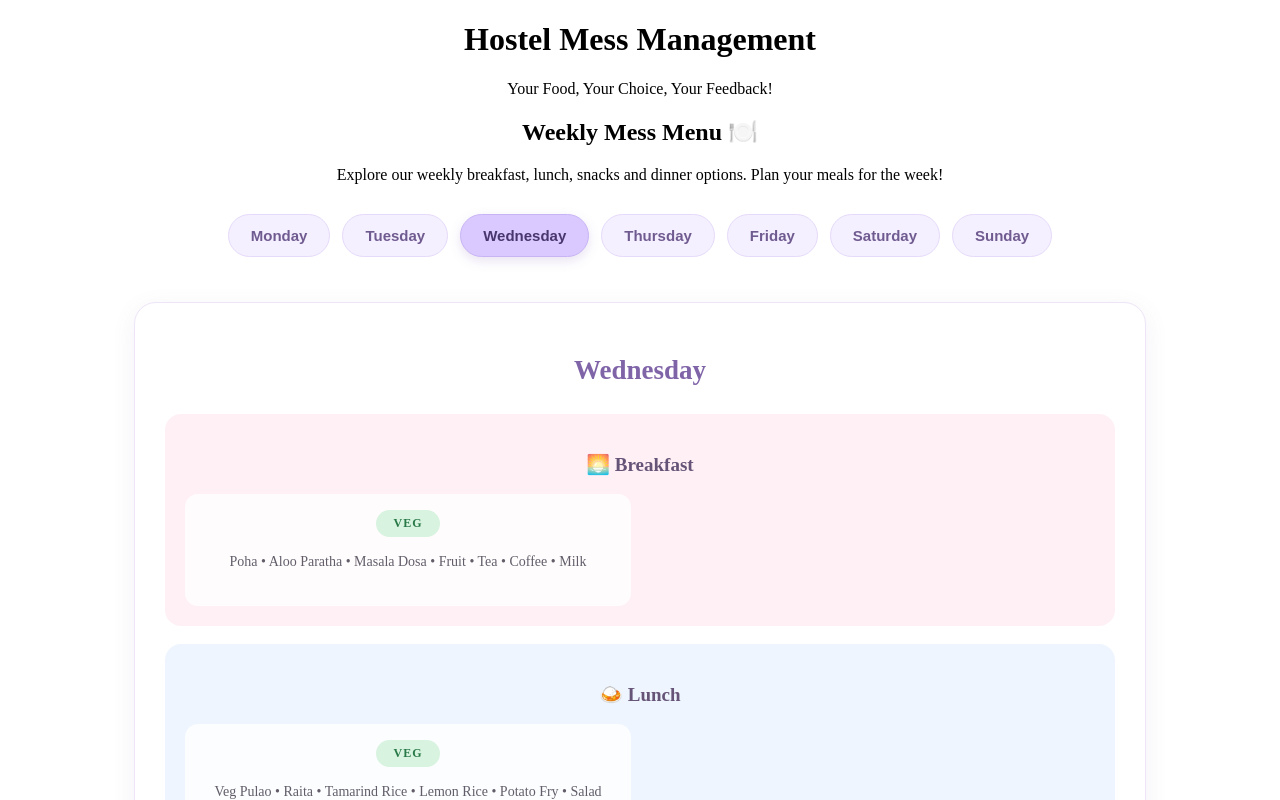
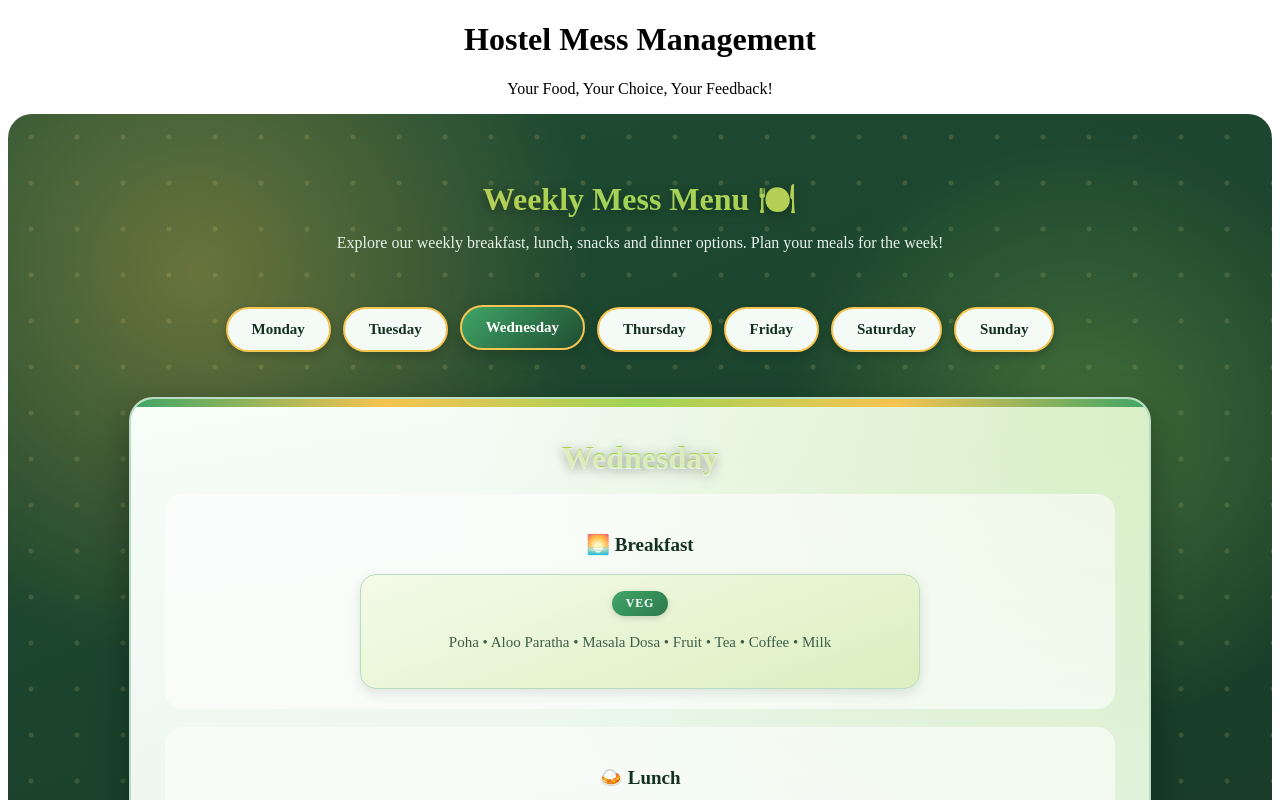
Before and after one commit to sivakumarsharikha07/hostel-mess, a plain HTML site: page index.html in a window 1280 px wide. Shown: the top 800 px of the page. Drawn offline with Linux system fonts and the light colour scheme.

Commit message:
Update timetable.css

```diff
--- a/css/timetable.css
+++ b/css/timetable.css
@@ -1,10 +1,39 @@
+/* =====================================
+   WEEKLY TIMETABLE - APPETIZING GREEN THEME
+===================================== */
 
-/* =====================================
-   WEEKLY TIMETABLE - PASTEL THEME
-===================================== */
+:root {
+    --tt-green-dark: #14301f;
+    --tt-green: #1f4d33;
+    --tt-green-mid: #2f7a4d;
+    --tt-green-bright: #3fa566;
+    --tt-lime: #9fd356;
+    --tt-mint: #e9f7ee;
+    --tt-sage: #d7ecdc;
+    --tt-gold: #f5c451;
+    --tt-gold-deep: #d9961f;
+    --tt-text: #1b2e21;
+    --tt-muted: #3f5e48;
+    --tt-border: #b9dcc4;
+}
+
+/* WEEKLY TIMETABLE */
 
 #timetable {
     text-align: center;
+    font-family: "Times New Roman", Georgia, serif;
+    color: var(--tt-text);
+    padding: 40px 20px 50px;
+    border-radius: 24px;
+    position: relative;
+    overflow: hidden;
+    /* Same green base and golden glows as the festive section */
+    background:
+        radial-gradient(circle at 15% 10%, rgba(245, 196, 81, 0.35) 0, transparent 22%),
+        radial-gradient(circle at 85% 20%, rgba(159, 211, 86, 0.3) 0, transparent 18%),
+        radial-gradient(circle at 50% 100%, rgba(245, 196, 81, 0.2) 0, transparent 30%),
+        radial-gradient(circle, rgba(255, 230, 150, 0.14) 2px, transparent 3px) 0 0 / 46px 46px,
+        linear-gradient(160deg, var(--tt-green) 0%, var(--tt-green-dark) 100%);
 }
 
 /* Main menu container */
@@ -13,6 +42,25 @@
     width: 100%;
     margin: 30px auto;
     text-align: center;
+}
+
+
+/* Heading inside the timetable, if present */
+
+#timetable h2 {
+    font-size: 32px;
+    margin-bottom: 10px;
+    background: linear-gradient(90deg, #ffd670, var(--tt-gold), var(--tt-lime), var(--tt-gold), #ffd670);
+    background-size: 200% auto;
+    -webkit-background-clip: text;
+    background-clip: text;
+    color: transparent;
+    filter: drop-shadow(0 2px 6px rgba(0, 0, 0, 0.35));
+    animation: ttShimmer 4s linear infinite;
+}
+
+#timetable > p {
+    color: #e8f5ea;
 }
 
 /* =====================================
@@ -25,30 +73,30 @@
     flex-wrap: wrap;
     gap: 12px;
     margin: 25px auto;
+    padding: 0 12px;
 }
 
 .tt-tab {
-    padding: 12px 22px;
-    border: 1px solid #e5dafa;
+    padding: 12px 24px;
+    border: 2px solid var(--tt-gold);
     border-radius: 25px;
-    background: #f5f0ff;
-    color: #705b91;
+    background: #f4fbf6;
+    color: var(--tt-green-dark);
+    font-family: "Times New Roman", Georgia, serif;
     font-size: 15px;
-    font-weight: 600;
+    font-weight: bold;
     cursor: pointer;
+    box-shadow: 0 3px 10px rgba(0, 0, 0, 0.2);
     transition: all 0.3s ease;
 }
 
-.tt-tab:hover {
-    background: #e8ddff;
-    transform: translateY(-3px);
-}
-
+.tt-tab:hover,
 .tt-tab.active {
-    background: #d9c9ff;
-    color: #49366e;
-    border-color: #c8b4f5;
-    box-shadow: 0 4px 12px rgba(145, 117, 190, 0.2);
+    background: linear-gradient(135deg, var(--tt-green-bright), var(--tt-green));
+    color: #ffffff;
+    border-color: var(--tt-gold);
+    box-shadow: 0 6px 16px rgba(20, 48, 31, 0.45);
+    transform: translateY(-2px);
 }
 
 /* =====================================
@@ -64,20 +112,38 @@
 .tt-card {
     width: 90%;
     max-width: 950px;
-    padding: 30px;
+    padding: 34px;
     margin: 20px auto;
-    background: #ffffff;
-    border: 1px solid #eee5f8;
-    border-radius: 22px;
-    box-shadow: 0 6px 22px rgba(130, 110, 160, 0.10);
+    background:
+        radial-gradient(circle at top right, rgba(159, 211, 86, 0.3), transparent 45%),
+        linear-gradient(170deg, #f7fdf9 0%, var(--tt-sage) 100%);
+    border: 2px solid var(--tt-border);
+    border-radius: 24px;
+    box-shadow: 0 14px 36px rgba(0, 0, 0, 0.35);
     animation: ttFade 0.4s ease;
     text-align: center;
+    position: relative;
+    overflow: hidden;
+}
+
+/* Gold-and-green strip across the top of the card */
+
+.tt-card::before {
+    content: "";
+    position: absolute;
+    top: 0;
+    left: 0;
+    right: 0;
+    height: 8px;
+    background: linear-gradient(90deg, var(--tt-green-bright), var(--tt-gold), var(--tt-lime), var(--tt-gold), var(--tt-green-bright));
 }
 
 .tt-card > h2 {
-    color: #8064a8;
+    color: var(--tt-green);
     font-size: 27px;
+    margin-top: 6px;
     margin-bottom: 28px;
+    text-shadow: 0 1px 0 rgba(255, 255, 255, 0.6);
 }
 
 /* =====================================
@@ -87,39 +153,25 @@
 .tt-meal {
     padding: 20px;
     margin: 18px 0;
-    border-radius: 16px;
+    border-radius: 18px;
+    background: rgba(255, 255, 255, 0.6);
     text-align: center;
-    transition: transform 0.3s ease;
+    transition: transform 0.3s ease, box-shadow 0.3s ease;
 }
 
 .tt-meal:hover {
     transform: translateY(-3px);
-}
-
-.tt-meal:nth-of-type(1) {
-    background: #fff0f5;
-}
-
-.tt-meal:nth-of-type(2) {
-    background: #eef5ff;
-}
-
-.tt-meal:nth-of-type(3) {
-    background: #effaf3;
-}
-
-.tt-meal:nth-of-type(4) {
-    background: #f5efff;
+    box-shadow: 0 8px 20px rgba(20, 48, 31, 0.15);
 }
 
 .tt-meal h3 {
-    color: #655477;
+    color: var(--tt-green-dark);
     font-size: 19px;
     margin-bottom: 18px;
 }
 
 /* =====================================
-   VEG AND NON-VEG OPTIONS
+   VEG OPTIONS
 ===================================== */
 
 .tt-food-options {
@@ -128,16 +180,34 @@
     gap: 18px;
 }
 
+/* Food tiles: fresh green tints, first and last differ slightly */
+
 .tt-food-options > div {
-    padding: 16px;
-    border-radius: 13px;
-    background: rgba(255, 255, 255, 0.8);
+    padding: 16px 14px;
+    border-radius: 16px;
+    background: linear-gradient(160deg, #ffffff 0%, var(--tt-mint) 100%);
+    border: 1px solid var(--tt-border);
+    box-shadow: 0 4px 12px rgba(20, 48, 31, 0.12);
     text-align: center;
+    transition: transform 0.25s ease, box-shadow 0.25s ease;
+}
+
+.tt-food-options > div:first-child {
+    background: linear-gradient(160deg, #f1faf3 0%, #cdeccf 100%);
+}
+
+.tt-food-options > div:last-child {
+    background: linear-gradient(160deg, #f4fbe9 0%, #dcefbf 100%);
+}
+
+.tt-food-options > div:hover {
+    transform: translateY(-3px);
+    box-shadow: 0 8px 18px rgba(20, 48, 31, 0.2);
 }
 
 .tt-food-options p {
-    color: #625d69;
-    font-size: 14px;
+    color: var(--tt-muted);
+    font-size: 15px;
     line-height: 1.9;
     margin-top: 12px;
 }
@@ -146,27 +216,19 @@
 
 #menu .veg-tag {
     display: inline-block;
-    padding: 6px 17px;
-    border-radius: 20px;
-    background: #d8f3df;
-    color: #287847;
+    padding: 5px 14px;
+    border-radius: 999px;
+    color: #ffffff;
+    background: linear-gradient(135deg, var(--tt-green-bright), var(--tt-green-mid));
     font-size: 12px;
     font-weight: bold;
-    letter-spacing: 1px;
+    letter-spacing: 0.8px;
+    text-transform: uppercase;
+    box-shadow: 0 2px 6px rgba(0, 0, 0, 0.15);
+    text-align: center;
 }
 
-/* Non-veg tag */
 
-#menu .nonveg-tag {
-    display: inline-block;
-    padding: 6px 17px;
-    border-radius: 20px;
-    background: #ffe0e4;
-    color: #b34d62;
-    font-size: 12px;
-    font-weight: bold;
-    letter-spacing: 1px;
-}
 
 /* =====================================
    DESSERT SECTION
@@ -174,48 +236,61 @@
 
 .tt-dessert {
     margin-top: 22px;
-    padding: 20px;
-    background: #fff4dc;
-    border-radius: 15px;
-    border: 1px solid #f6e6c5;
+    padding: 18px;
     text-align: center;
+    background: linear-gradient(135deg, #fff9e0, #ffe9a8);
+    border-radius: 16px;
+    border: 2px dashed var(--tt-gold-deep);
+    box-shadow: 0 6px 16px rgba(217, 150, 31, 0.25);
 }
 
 .tt-dessert h3 {
-    color: #967047;
+    color: #5a3a10;
     margin-bottom: 10px;
 }
 
 .tt-dessert p {
-    color: #78644d;
+    color: #5a3a10;
     font-size: 15px;
 }
 
 /* =====================================
-   ANIMATION
+   ANIMATIONS
 ===================================== */
 
 @keyframes ttFade {
     from {
         opacity: 0;
-        transform: translateY(10px);
+        transform: translateY(12px);
     }
-
     to {
         opacity: 1;
         transform: translateY(0);
     }
 }
 
+@keyframes ttShimmer {
+    to {
+        background-position: 200% center;
+    }
+}
+
 /* =====================================
-   RESPONSIVE DESIGN
+   RESPONSIVE
 ===================================== */
 
 @media (max-width: 650px) {
+    #timetable {
+        padding: 30px 14px 40px;
+    }
+
+    #timetable h2 {
+        font-size: 26px;
+    }
 
     .tt-card {
         width: 95%;
-        padding: 18px;
+        padding: 20px 16px;
     }
 
     .tt-food-options {
@@ -223,7 +298,7 @@
     }
 
     .tt-tab {
-        padding: 10px 15px;
+        padding: 10px 16px;
         font-size: 13px;
     }
 
@@ -235,4 +310,91 @@
         font-size: 23px;
     }
 
+    .tt-meal h3 {
+        font-size: 18px;
+    }
 }
+
+/* =====================================
+   CENTER BREAKFAST, LUNCH, SNACKS & DINNER
+===================================== */
+
+/* Center the complete menu */
+#menu {
+    width: 100%;
+    display: flex;
+    flex-direction: column;
+    align-items: center;
+    justify-content: center;
+    text-align: center;
+}
+
+/* Center the main timetable card */
+.tt-cards {
+    display: flex;
+    justify-content: center;
+    align-items: center;
+    width: 100%;
+}
+
+/* Center each meal section */
+.tt-meal {
+    width: 100%;
+    box-sizing: border-box;
+    display: flex;
+    flex-direction: column;
+    align-items: center;
+    justify-content: center;
+    text-align: center;
+}
+
+/* Center meal headings */
+.tt-meal h3 {
+    width: 100%;
+    text-align: center;
+    margin-left: auto;
+    margin-right: auto;
+}
+
+/* Center food cards instead of placing them on the left */
+.tt-food-options {
+    display: flex;
+    flex-wrap: wrap;
+    justify-content: center;
+    align-items: center;
+    width: 100%;
+    gap: 18px;
+}
+
+/* Center individual food cards */
+.tt-food-options > div {
+    flex: 0 1 560px;
+    width: 100%;
+    max-width: 560px;
+    box-sizing: border-box;
+    text-align: center;
+    margin-left: auto;
+    margin-right: auto;
+}
+
+/* Center food descriptions */
+.tt-food-options p {
+    text-align: center;
+}
+
+/* Mobile responsive */
+@media (max-width: 650px) {
+    .tt-food-options {
+        flex-direction: column;
+        align-items: center;
+    }
+
+    .tt-food-options > div {
+        width: 100%;
+        max-width: 100%;
+    }
+
+    .tt-meal {
+        padding: 15px;
+    }
+}
```
